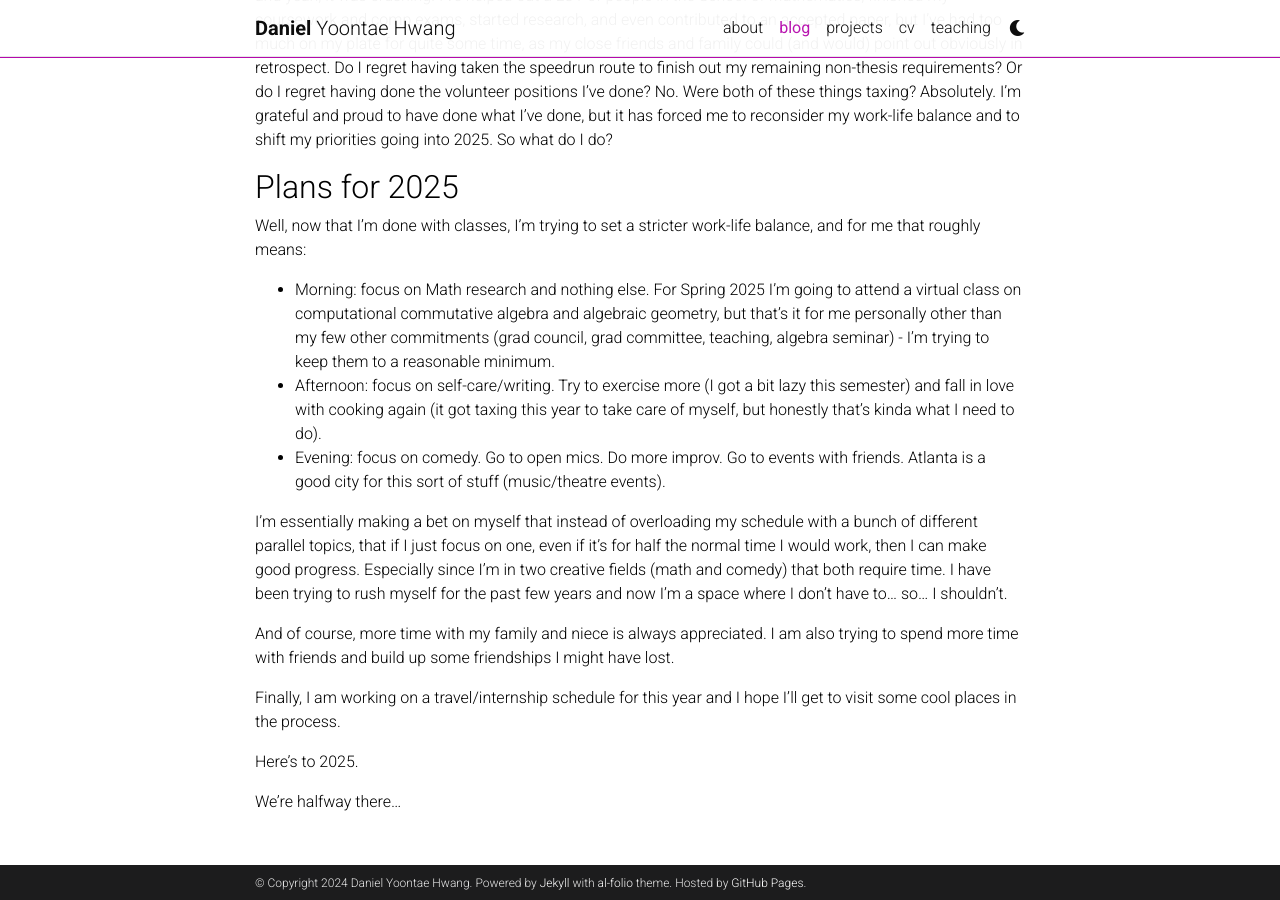
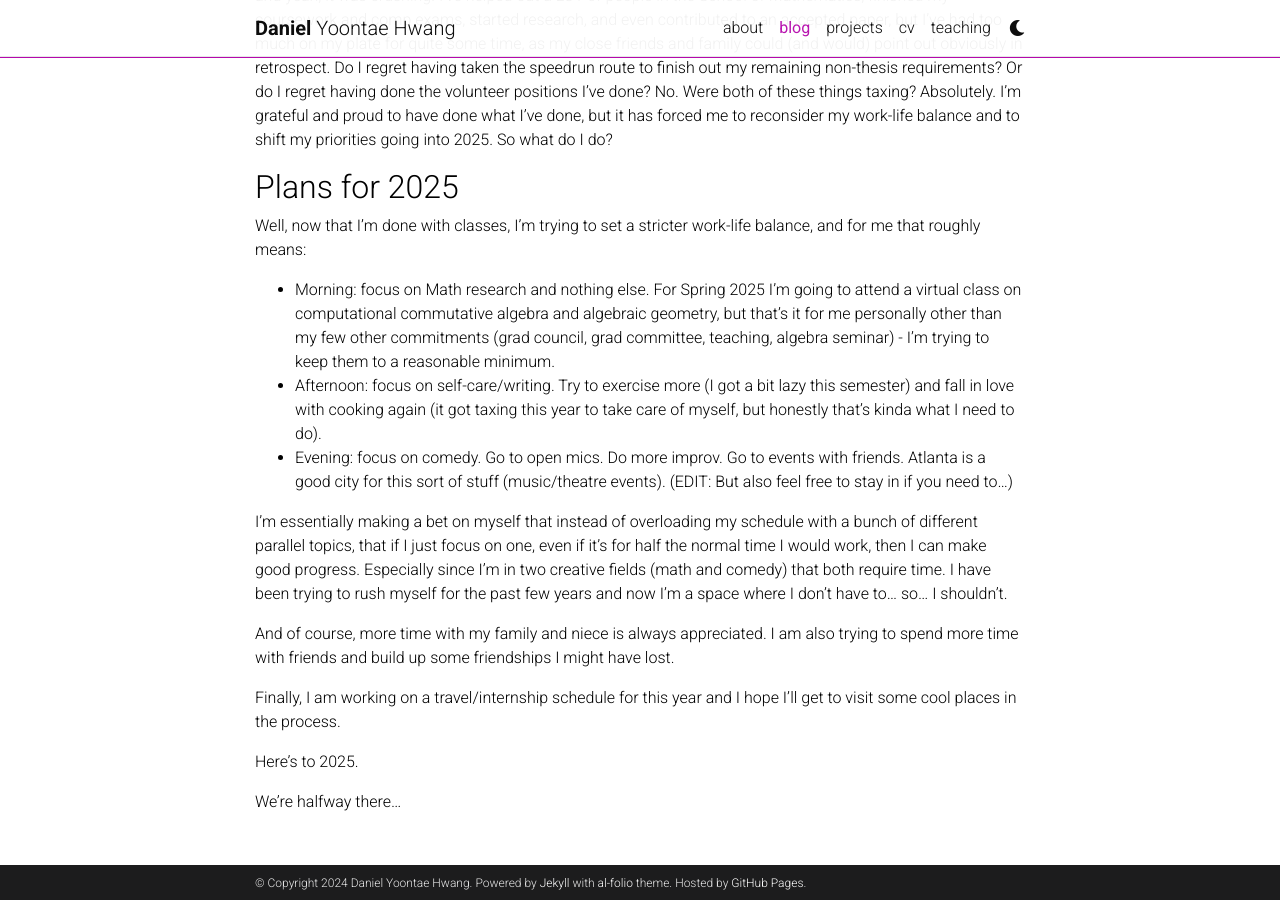
Before and after one commit to danielyhwang/danielyhwang.github.io, a Jekyll site: the page built from _posts/2024-12-27-living-on-a-prayer.md, in a window 1280 px wide and 900 px high, scrolled down 2095 px. Built offline with Jekyll 4.4.1, drawn with Linux system fonts in a browser that asks for light colours; comment, search, counter and statistics services are not loaded; a style sheet for code colours, icons or effects is not loaded; some of the changed text lies outside the part shown.

Commit message:
addendum blog post 2024

```diff
--- a/_posts/2024-12-31-living-on-a-prayer.md
+++ b/_posts/2024-12-27-living-on-a-prayer.md
@@ -58,7 +58,7 @@ As grateful as I am to have traveled the places I've gone, met the people I have
 Well, now that I'm done with classes, I'm trying to set a stricter work-life balance, and for me that roughly means:
 - Morning: focus on Math research and nothing else. For Spring 2025 I'm going to attend a virtual class on computational commutative algebra and algebraic geometry, but that's it for me personally other than my few other commitments (grad council, grad committee, teaching, algebra seminar) - I'm trying to keep them to a reasonable minimum.
 - Afternoon: focus on self-care/writing. Try to exercise more (I got a bit lazy this semester) and fall in love with cooking again (it got taxing this year to take care of myself, but honestly that's kinda what I need to do).
-- Evening: focus on comedy. Go to open mics. Do more improv. Go to events with friends. Atlanta is a good city for this sort of stuff (music/theatre events).
+- Evening: focus on comedy. Go to open mics. Do more improv. Go to events with friends. Atlanta is a good city for this sort of stuff (music/theatre events). (EDIT: But also feel free to stay in if you need to...)
 
 <!-- Miscellaneous hobbies will have to wait for now. They include programming, game programming, learning piano, learning Korean, learning Spanish. If these suffer a bit, that's fine, but they are good places to spend time on. They can be weekend projects. Also running/weightlifting/tennis for exercise + board/video games with friends, especially Crokinole, is great-->
 
```
Also changed, not shown: other parts of _posts/2024-12-27-living-on-a-prayer.md (+1 -1 lines).
